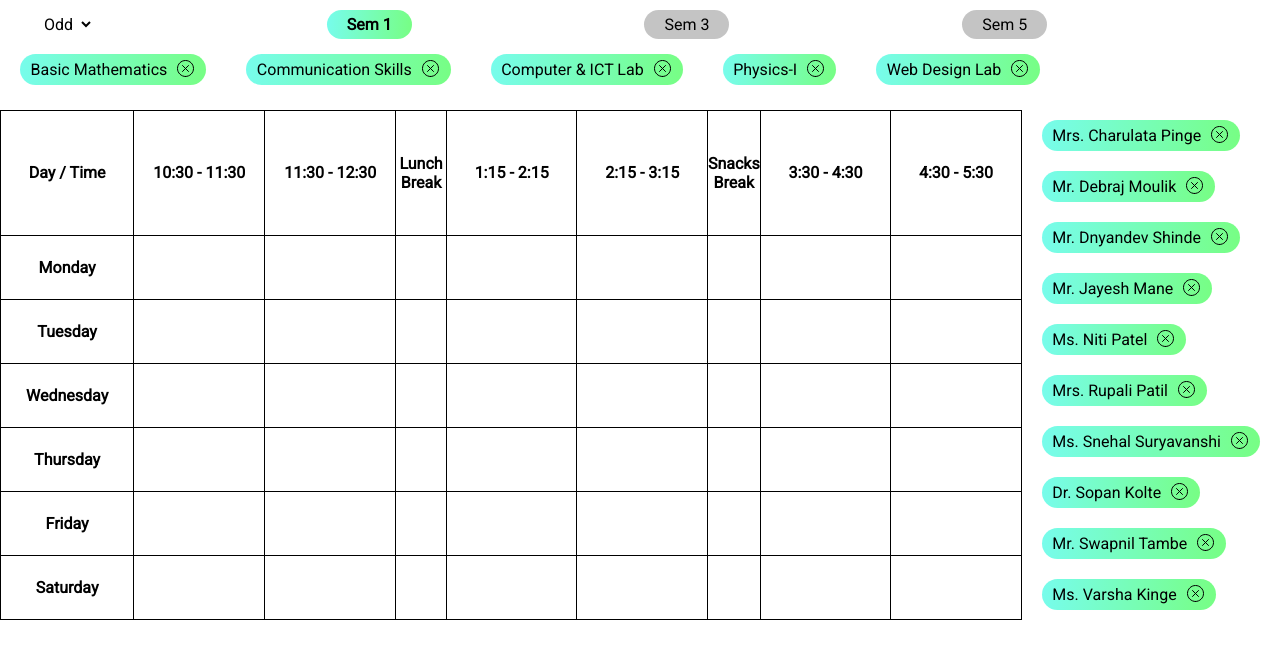
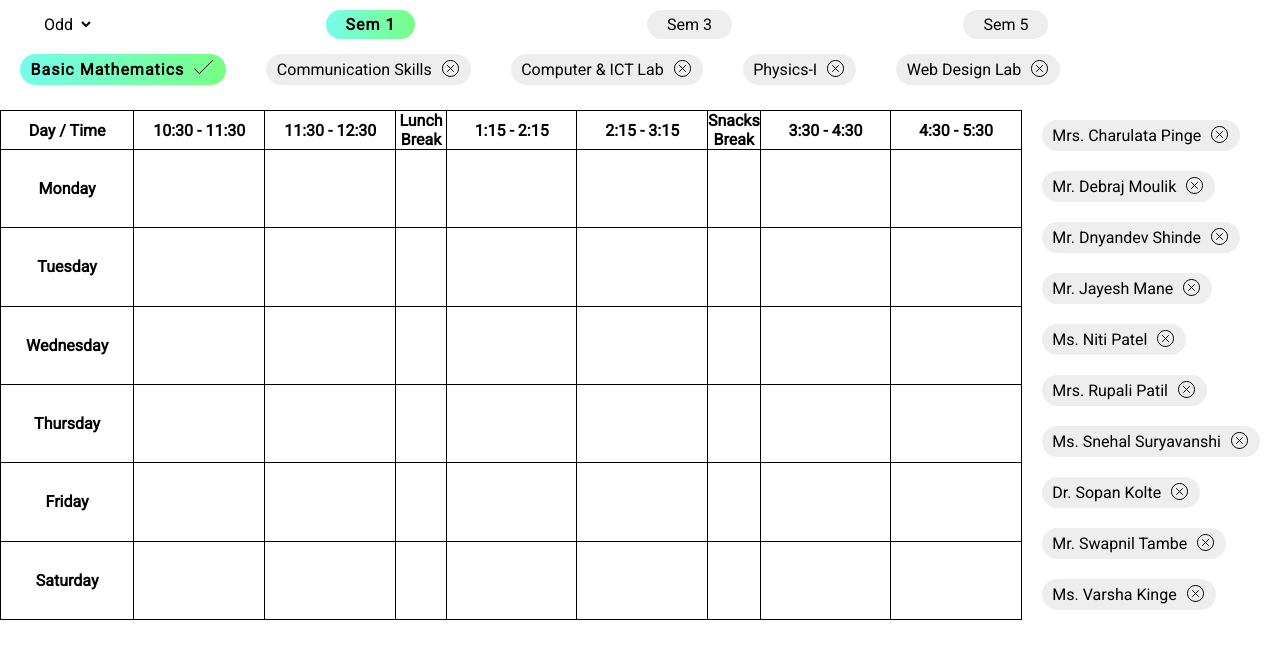
Before and after one commit to Nishith-Savla/TimeTable-Maker-Website, a React (Create React App) app: page / in a window 1280 px wide. Both pictures are taken after a click on the button "Basic Mathematics". Shown: the top 658 px of the page. Built offline with nearby package versions, Linux system fonts and the light colour scheme.

Commit message:
:sparkles: Add feature to select a subject and a teacher
Add feature and animation to select a subject and a teacher

```diff
--- a/src/App.js
+++ b/src/App.js
@@ -1,14 +1,34 @@
-import "./App.css";
+import { useState } from "react";
 import Body from "./components/Body";
 import Header from "./components/Header";
 
 import "./styles/root.scss";
 
 function App() {
+  /* eslint no-unused-vars: "off" */
+  const [selectedComponents, setSelectedComponents] = useState({
+    subject: null,
+    teacher: null,
+  });
+
+  const handleComponentSelect = (component, type) =>
+    setSelectedComponents(previouslySelectedComponents => {
+      return {
+        ...previouslySelectedComponents,
+        [type]: selectedComponents[type] === component ? null : component,
+      };
+    });
+
   return (
     <>
-      <Header />
-      <Body />
+      <Header
+        selectedComponents={selectedComponents}
+        onComponentSelect={handleComponentSelect}
+      />
+      <Body
+        selectedComponents={selectedComponents}
+        onComponentSelect={handleComponentSelect}
+      />
     </>
   );
 }
--- a/src/common/Table.jsx
+++ b/src/common/Table.jsx
@@ -3,11 +3,16 @@ import { columnWidths } from "../utils";
 const Table = ({ className, columns, rows }) => {
   return (
     <table className={className}>
+      <thead>
         <tr>
-        {columns.map(column => (
-          <th>{column}</th>
+          {columns.map((column, index) => (
+            <th key={column} width={`${columnWidths[index]}%`}>
+              {column}
+            </th>
           ))}
         </tr>
+      </thead>
+      <tbody>
         {rows.map(row => (
           <tr>
             <th width={`${columnWidths[0]}%`}>{row}</th>
@@ -16,6 +21,7 @@ const Table = ({ className, columns, rows }) => {
             ))}
           </tr>
         ))}
+      </tbody>
     </table>
   );
 };
--- a/src/components/Body.jsx
+++ b/src/components/Body.jsx
@@ -1,9 +1,10 @@
 import Table from "../common/Table";
 import { teachers } from "../utils";
 import { ReactComponent as Cross } from "../assets/CrossVector.svg";
+import { ReactComponent as Tick } from "../assets/TickVector.svg";
 import Button from "../common/Button";
 
-const Body = () => {
+const Body = ({ selectedComponents, onComponentSelect }) => {
   return (
     <div className="app-body">
       <Table
@@ -30,17 +31,20 @@ const Body = () => {
       />
 
       <div className="teachers">
-        {teachers.map(teacher => (
+        {teachers.map(teacher => {
+          const isSelected = selectedComponents.teacher === teacher;
+          return (
             <Button
-            className="button teacher"
+              className={`button teacher ${isSelected ? "selected" : ""}`}
               key={teacher}
               name={teacher}
               text={teacher}
-            onClick={() => console.log(teacher)}
+              onClick={() => onComponentSelect(teacher, "teacher")}
             >
-            <Cross />
+              {isSelected ? <Tick /> : <Cross />}
             </Button>
-        ))}
+          );
+        })}
       </div>
     </div>
   );
--- a/src/components/Header.jsx
+++ b/src/components/Header.jsx
@@ -1,11 +1,12 @@
 import { useState, useEffect } from "react";
 import { ReactComponent as Cross } from "../assets/CrossVector.svg";
+import { ReactComponent as Tick } from "../assets/TickVector.svg";
 import Dropdown from "../common/Dropdown";
 import Button from "../common/Button";
 import { subjects } from "../utils";
 
 // /* eslint no-unused-vars: "off" */
-const Header = () => {
+const Header = ({ selectedComponents, onComponentSelect }) => {
   const [isOddTerm, setIsOddTerm] = useState(true);
   const [currentSem, setCurrentSem] = useState(1);
 
@@ -55,17 +56,29 @@ const Header = () => {
       </div>
 
       <div className="subjects">
-        {subjects[currentSem].map(subject => (
+        {subjects[currentSem].map(subject => {
+          const isSelected = selectedComponents.subject === subject;
+          return (
             <Button
-            className="button subject"
+              className={`button subject ${isSelected ? "selected" : ""}`}
               key={subject}
               name={subject}
               text={subject}
-            onClick={() => console.log(subject)}
+              onClick={() => onComponentSelect(subject, "subject")}
             >
-            <Cross />
+              {isSelected ? (
+                <Tick />
+              ) : (
+                <Cross
+                  onClick={e => {
+                    e.stopPropagation();
+                    console.log("delete");
+                  }}
+                />
+              )}
             </Button>
-        ))}
+          );
+        })}
       </div>
     </div>
   );
--- a/src/styles/root.scss
+++ b/src/styles/root.scss
@@ -5,6 +5,13 @@
 %display-flex-wrap {
   display: flex;
   flex-wrap: wrap;
+}
+
+%selected {
+  background: linear-gradient(93deg, #77fcec 0%, #77fe84 100%);
+  font-weight: bold;
+  letter-spacing: 1px;
+  transition: all 0.5s ease;
 }
 
 * {
@@ -38,18 +45,17 @@ button {
   }
 
   .sems {
+    @extend %display-flex-wrap;
     width: 100%;
-    @extend %display-flex-wrap;
     justify-content: space-evenly;
 
     .sem {
-      background: #c4c4c4;
+      background: #eee;
       border-radius: 25px;
       padding: 5px 20px;
 
       &.active {
-        background: linear-gradient(93.36deg, #77fcec 0%, #77fe84 100%);
-        font-weight: bold;
+        @extend %selected;
       }
     }
   }
@@ -57,10 +63,15 @@ button {
 
 .button {
   padding: 6px 2px 6px 10.5px;
-  background: linear-gradient(93.36deg, #77fcec 0%, #77fe84 100%);
+  background: #eee;
   border-radius: 25px;
   display: flex;
   justify-content: space-between;
+  transition: all 0.5s ease;
+
+  &.selected {
+    @extend %selected;
+  }
 
   svg {
     margin: 0px 10px;
@@ -98,10 +109,7 @@ button {
   border-collapse: collapse;
   flex-grow: 2;
 
-  th {
-    @extend %black-border;
-  }
-
+  th,
   td {
     @extend %black-border;
   }
```
Also changed, not shown: src/assets/CrossVector.png (deleted), src/assets/TickVector.svg (added). Lines whose indentation alone changed are shown as unchanged.
